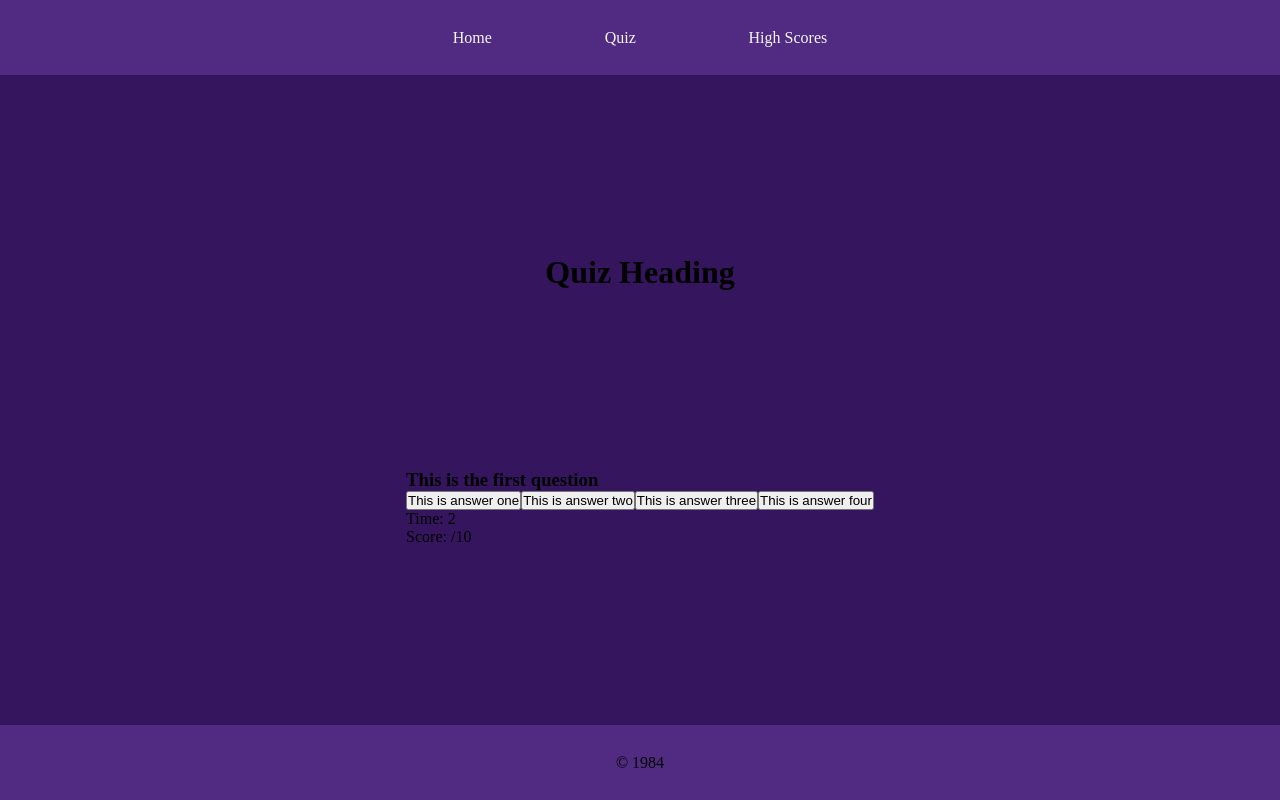
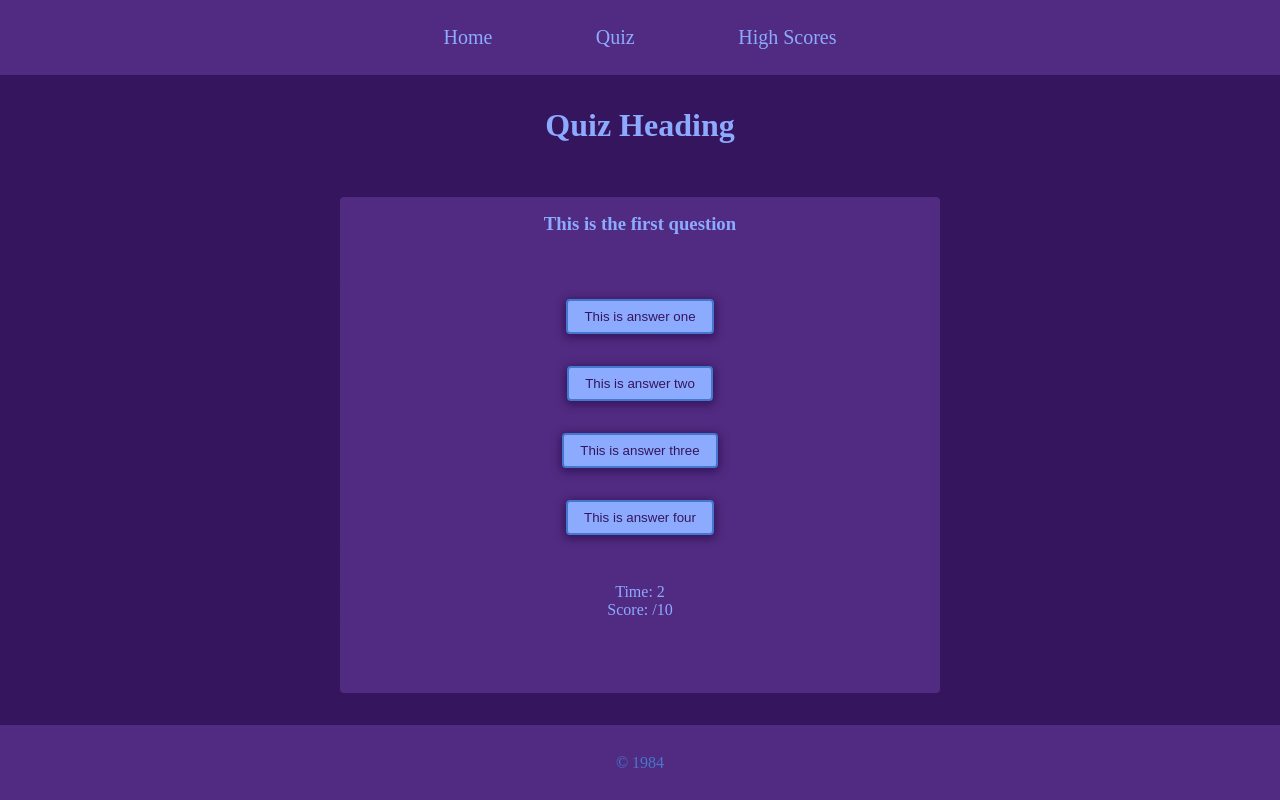
Before and after one commit to SJECollins/js_quiz, a plain HTML site: page quiz.html in a window 1280 px wide. Both pictures are taken after a click on the button "Start". Drawn offline with Linux system fonts and the light colour scheme.

Commit message:
Styling. Fix username validation

```diff
--- a/assets/css/style.css
+++ b/assets/css/style.css
@@ -26,6 +26,7 @@ a {
 nav {
     height: 75px;
     background-color: #512B81;
+    font-size: 1.25rem;
 }
 
 ul {
@@ -35,6 +36,10 @@ ul {
     justify-content: space-evenly;
     align-items: center;
     margin: 0 auto;
+}
+
+li a {
+    color: #8CABFF;
 }
 
 /* Link Styling */
@@ -49,6 +54,29 @@ a:focus {
     color: slateblue;
 }
 
+/* Button Styling */
+
+.btn {
+    display: block;
+    min-width: 100px;
+    padding: 0.5rem 1rem;
+    margin: 1rem auto;
+    text-align: center;
+    color: #35155D;
+    background-color: #8CABFF;
+    border: 2px solid #4477CE;
+    border-radius: 4px;
+    box-shadow: 0 2px 8px 2px #35155D;
+    transition: all 0.4s linear;
+}
+
+.btn:hover,
+.btn:active {
+    color: #512B81;
+    background-color: #4477CE;
+    border: 2px solid #8CABFF;
+}
+
 /* Main Styling */
 
 main {
@@ -57,14 +85,45 @@ main {
     align-items: center;
     justify-content: space-evenly;
     height: calc(100vh - 150px);
+    color: #8CABFF;
+}
+
+main h1 {
+    margin-top: 2rem;
+    flex-grow: 1;
+}
+
+main div h2,
+main div h3 {
+    padding: 1rem 0;
+}
+
+main div {
+    flex-grow: 2;
+    width: min(600px, 80vw);
+    background-color: #512B81;
+    border-radius: 4px;
+    margin: 2rem 0;
+    display: flex;
+    flex-direction: column;
+    align-items: center;
+    justify-content: space-evenly;
+    text-align: center;
 }
 
 /* Quiz Styling */
 
 #username-input,
 #quiz-display,
-#end-display {
+#end-display,
+#saved {
     display: none;
+}
+
+input {
+    border: 2px solid #4477CE;
+    border-radius: 4px;
+    padding: 4px;
 }
 
 /* Score Styling */
@@ -81,4 +140,5 @@ footer {
     background-color: #512B81;
     text-align: center;
     line-height: 75px;
+    color: #4477CE;
 }
--- a/assets/js/script.js
+++ b/assets/js/script.js
@@ -2,7 +2,7 @@ const usernameBtn = document.getElementById("username-button");
 const startBtn = document.getElementById("start-quiz");
 
 let gameVars = {
-    username: "Anonymous",
+    username: "",
     time: 0,
     questionNum: 0,
     score: 0,
@@ -33,6 +33,7 @@ function getQuestion() {
             // Save the correct answer text to game variables
             gameVars.correctAns = ansBtn.innerHTML;
         }
+        ansBtn.classList.add("btn");
         // Add event listeners for checkAnswer function
         ansBtn.addEventListener("click", checkAnswer);
         // Append buttons to page
@@ -92,9 +93,10 @@ function displayNameInput() {
 
 function takeName() {
     gameVars.username = document.getElementById("username").value;
-
     if (gameVars.username in localStorage) {
         document.getElementById("warning").innerHTML = `The username ${gameVars.username} already exists!`;
+    } else if (gameVars.username == "" || gameVars.username == null) {
+        document.getElementById("warning").innerHTML = "Enter a username!";
     } else {
         saveScore();
     }
@@ -115,7 +117,6 @@ function startGame() {
     // Show quiz display
     document.getElementById("quiz-display").style.display = "block";
     document.getElementById("welcome").style.display = "none";
-    console.log("Game started");
     // Call first question
     getQuestion();
     // Start timer
--- a/quiz.html
+++ b/quiz.html
@@ -35,11 +35,11 @@
           placeholder="Enter name"
         />
         <p id="warning"></p>
-        <button id="username-button">Enter</button>
+        <button class="btn" id="username-button">Enter</button>
       </div>
       <div id="welcome">
         <h2>Ready To Start?</h2>
-        <button id="start-quiz">Start</button>
+        <button class="btn" id="start-quiz">Start</button>
       </div>
       <div id="quiz-display">
         <h3 id="question"></h3>
@@ -56,8 +56,8 @@
           <p>Your time: <span id="end-time"></span></p>
         </div>
         <p id="saved">Score saved!</p>
-        <button id="save-score">Save Score?</button>
-        <button id="restart">Try Again?</button>
+        <button class="btn" id="save-score">Save Score?</button>
+        <button class="btn" id="restart">Try Again?</button>
       </div>
     </main>
     <footer>&copy; 1984</footer>
```
Also changed, not shown: index.html (+4 -2 lines), scores.html (+2 -4 lines).
